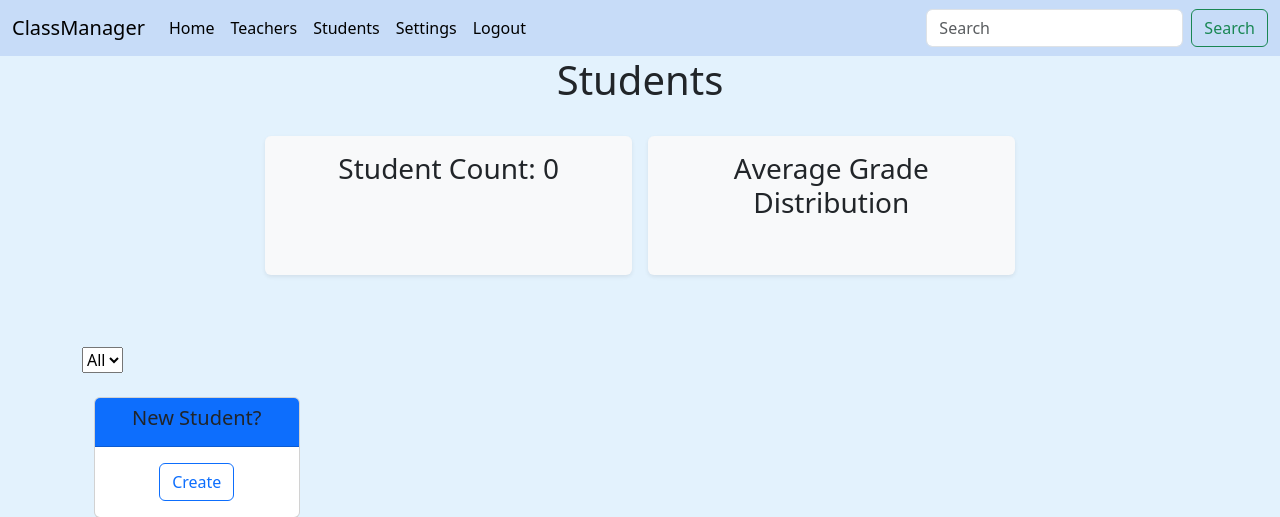
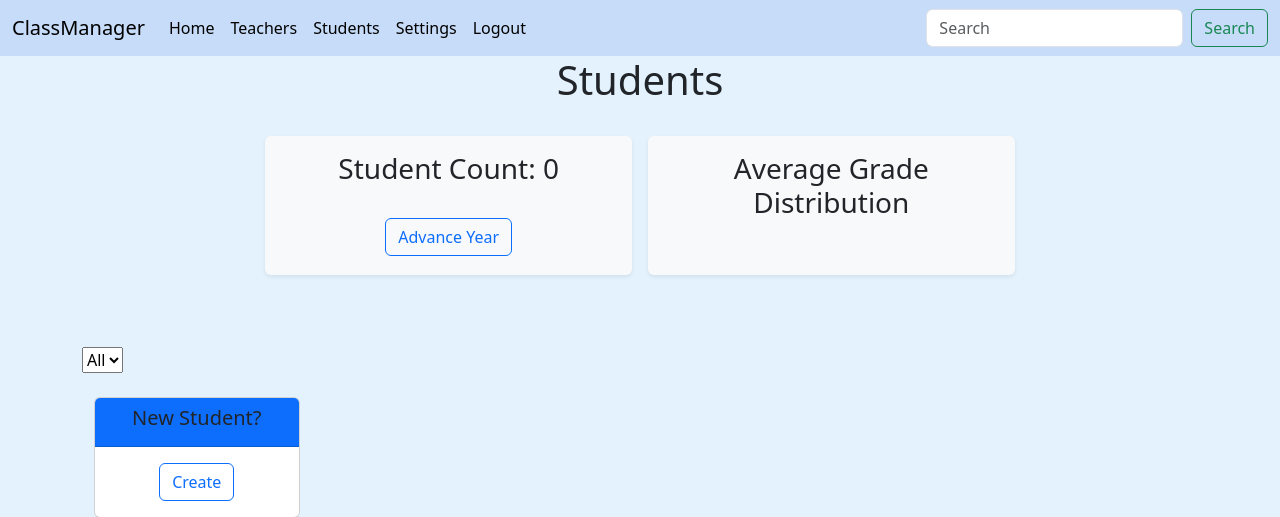
Before and after one commit to ataifam/Class-Manager, a Django app: page /all_students/ in a window 1280 px wide. Shown: the top 517 px of the page. Run offline with Django 4.2, Linux system fonts and the light colour scheme; a user stored in the database is signed in; data comes from the database, SQL or seed files in the repository; both versions use the stored data as it was after the commit; some libraries are stand-ins or nearby versions.

Commit message:
added advance year functionality

```diff
--- a/main/forms.py
+++ b/main/forms.py
@@ -5,7 +5,7 @@ class SchoolForm(forms.ModelForm):
     class Meta:
         model = School
         fields = '__all__'
-        exclude = ['user']
+        exclude = ['user', 'year']
 
 class SubjectForm(forms.ModelForm):
     class Meta:
--- a/main/models.py
+++ b/main/models.py
@@ -9,10 +9,15 @@ class School(models.Model):
     user = models.OneToOneField(User, on_delete=models.CASCADE, blank=True, null=True)
     name = models.CharField(max_length=30, default="My New School")
     player_name = models.CharField(max_length=30, unique=True)
+    year = models.IntegerField(default=1)
 
     #override save method to provide default for player name
     def setName(self, *args, **kwargs):
         self.player_name = self.user.username
+
+    def advanceYear(self):
+        self.year+=1
+        self.save()
 
 @receiver(post_save, sender=User)
 def NewSchool(sender, instance, created, **kwargs):
@@ -62,6 +67,7 @@ class Student(models.Model):
             self.delete()
         else:
             self.year+=1
+            self.save()
 
     def getYear(self):
         if self.year == 1:
--- a/main/templates/main/all_students.html
+++ b/main/templates/main/all_students.html
@@ -12,6 +12,8 @@
   <div class="row g-2 justify-content-center">
     <div class="col-4 m-2 shadow-sm p-3 mb-5 bg-body-tertiary rounded bg-light">
       <h3>Student Count: {{students.count}}</h3>
+      <br>
+      <a href="{% url 'main:nextYear' %}"><button type="button" class="btn btn-outline-primary">Advance Year</button></a>
     </div>
     <div class="col-4 m-2 shadow-sm p-3 mb-5 bg-body-tertiary rounded bg-light align-items-center justify-content-center">
       <h3>Average Grade Distribution</h3>
--- a/main/templates/main/home.html
+++ b/main/templates/main/home.html
@@ -12,6 +12,7 @@
         {% if school %}
         <h5>{{school.name}}</h5>
         <h5>Superintendent: {{school.player_name}}</h5>
+        <h5>Year: {{school.year}}</h5>
 
         <div id="start_create_school">
           <button class="toggler btn btn-outline-primary" id="school">Edit</button>
--- a/main/urls.py
+++ b/main/urls.py
@@ -25,4 +25,6 @@ urlpatterns = [
     path('create_student/', views.create_student, name='create_student'),
     path('all_students/', views.all_students, name='all_students'),
     path('student/<int:pk>', views.student, name='student'),
+
+    path('nextYear/', views.nextYear, name='nextYear'),
 ]
--- a/main/views.py
+++ b/main/views.py
@@ -350,3 +350,16 @@ def student(request, pk):
         'subjects': subjects,
         'form': studentForm
     })
+
+@login_required(login_url="main:login_view")
+def nextYear(request):
+    user = request.user
+    user_school = get_object_or_404(School, user_id=user.id)
+    students = Student.objects.all()
+
+    user_school.advanceYear()
+    for student in students:
+        student.progressYear()
+
+    messages.success(request, "Successfully advanced to school year!")
+    return redirect(request.META.get('HTTP_REFERER', '/'))
```
Also changed, not shown: db.sqlite3, main/migrations/0013_school_year.py (added).
